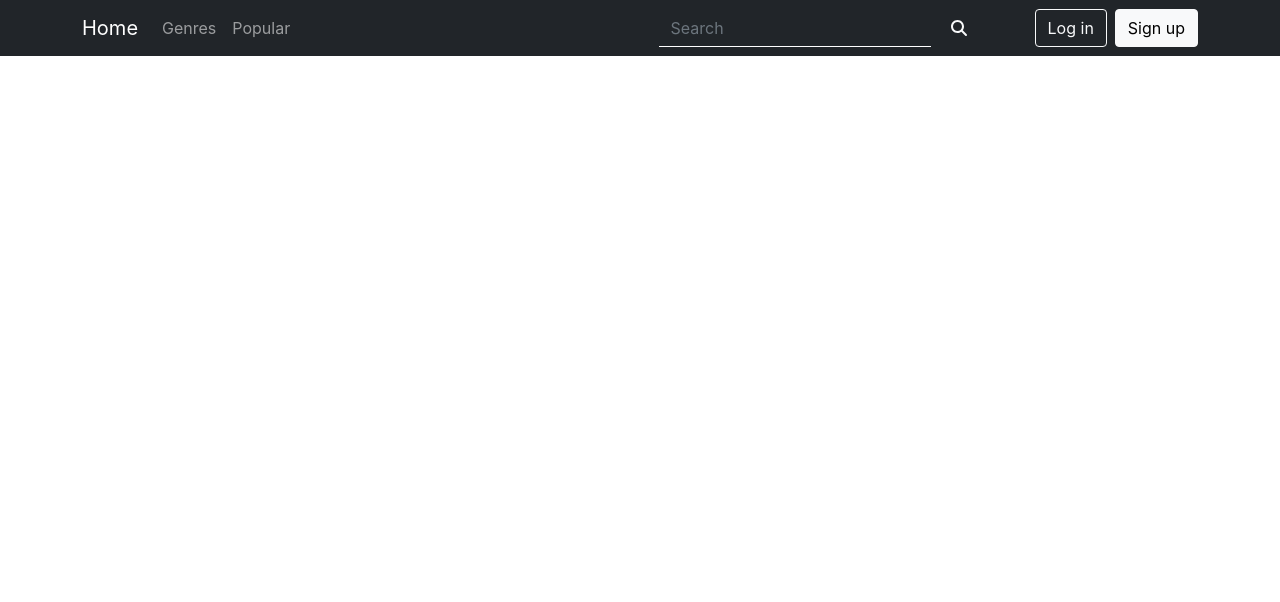
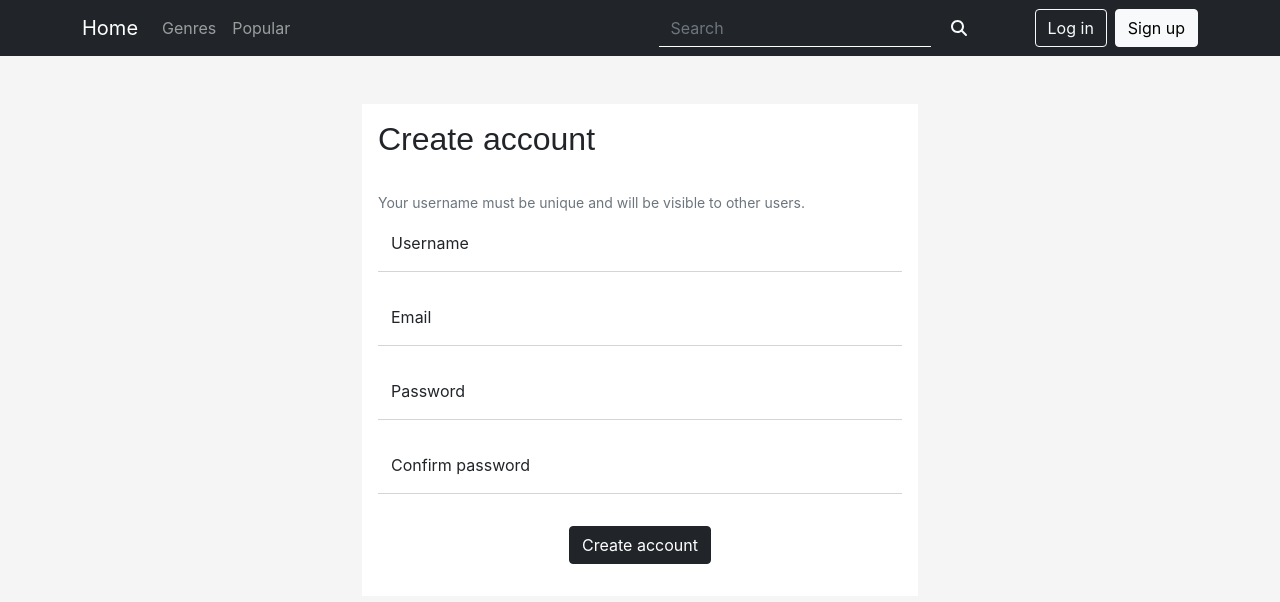
Before and after one commit to AlessandroCanossa/tec-web-project, a Next.js app in the folder frontend/: page /registration in a window 1280 px wide. Shown: the top 602 px of the page. Built offline with nearby package versions, Linux system fonts and the light colour scheme.

Commit message:
added registration form

```diff
--- a/frontend/components/navbar.tsx
+++ b/frontend/components/navbar.tsx
@@ -20,7 +20,7 @@ const MyNavbar = () => {
   const [loginModalShow, setLoginModalShow] = useState(false);
 
   return (
-    <Navbar bg="dark" variant="dark">
+    <Navbar bg="dark" variant="dark" expand="lg" >
       <Container>
         <Link href="/">
           <a className="navbar-brand">Home</a>
--- a/frontend/pages/registration.tsx
+++ b/frontend/pages/registration.tsx
@@ -1,6 +1,8 @@
 import Head from "next/head";
 import { NextPage } from "next/types";
+import { Button, Container, FloatingLabel, Form, Row } from "react-bootstrap";
 import Layout from "../components/layout";
+import styles from "../components/modals/login.module.css";
 
 const Registration: NextPage = () => {
   return (
@@ -11,7 +13,78 @@ const Registration: NextPage = () => {
         {/* <link rel="icon" href="/favicon.ico" /> */}
       </Head>
 
-
+      <Container
+        className="narrow mb-4 mt-5 p-3"
+        style={{ backgroundColor: "white" }}
+      >
+        <Row className="items-center mb-4">
+          <h2 className="font-header">Create account</h2>
+        </Row>
+        <Row>
+          <Form action="/" noValidate>
+            <Form.Text className="mb-0">
+              Your username must be unique and will be visible to other users.
+            </Form.Text>
+            <FloatingLabel
+              label="Username"
+              className="mb-3"
+              controlId="formUsername"
+            >
+              <Form.Control
+                type="text"
+                placeholder="Username"
+                className={`validate ${styles.form} md-input`}
+                required
+              />
+            </FloatingLabel>
+            <FloatingLabel label="Email" className="mb-3" controlId="formEmail">
+              <Form.Control
+                type="email"
+                placeholder="Email"
+                className={`validate ${styles.form}`}
+                required
+              />
+            </FloatingLabel>
+            <FloatingLabel
+              label="Password"
+              className="mb-3"
+              controlId="formPassword"
+            >
+              <Form.Control
+                type="password"
+                placeholder="Password"
+                className={`validate ${styles.form}`}
+                required
+              />
+            </FloatingLabel>
+            <FloatingLabel
+              label="Confirm password"
+              className="mb-3"
+              controlId="formConfirmPassword"
+            >
+              <Form.Control
+                type="password"
+                placeholder="Confirm password"
+                className={`validate ${styles.form}`}
+                required
+              />
+            </FloatingLabel>
+            <Form.Group
+              className="mb-3 text-center"
+              controlId="formLoginButton"
+            >
+              <Button
+                type="submit"
+                variant="dark"
+                className="btn-block mt-3"
+                // onClick={props.onHide}
+              >
+                Create account
+              </Button>
+            </Form.Group>
+          </Form>
+        </Row>
+      </Container>
     </Layout>
   );
 };
--- a/frontend/styles/globals.css
+++ b/frontend/styles/globals.css
@@ -4,10 +4,10 @@ html,
 body {
   padding: 0;
   margin: 0;
-  font-family: -apple-system, BlinkMacSystemFont, Segoe UI, Roboto, Oxygen,
+  font-family: Spartan, -apple-system, BlinkMacSystemFont, Segoe UI, Roboto, Oxygen,
     Ubuntu, Cantarell, Fira Sans, Droid Sans, Helvetica Neue, sans-serif;
 
-  background-color: #fff
+  background-color: rgb(245, 245, 245)
 }
 
 a {
@@ -18,3 +18,11 @@ a {
 * {
   box-sizing: border-box;
 }
+
+.font-header {
+  font-family: Spartan, sans-serif;
+}
+
+.container.narrow{
+  max-width: 556px;
+}
```
